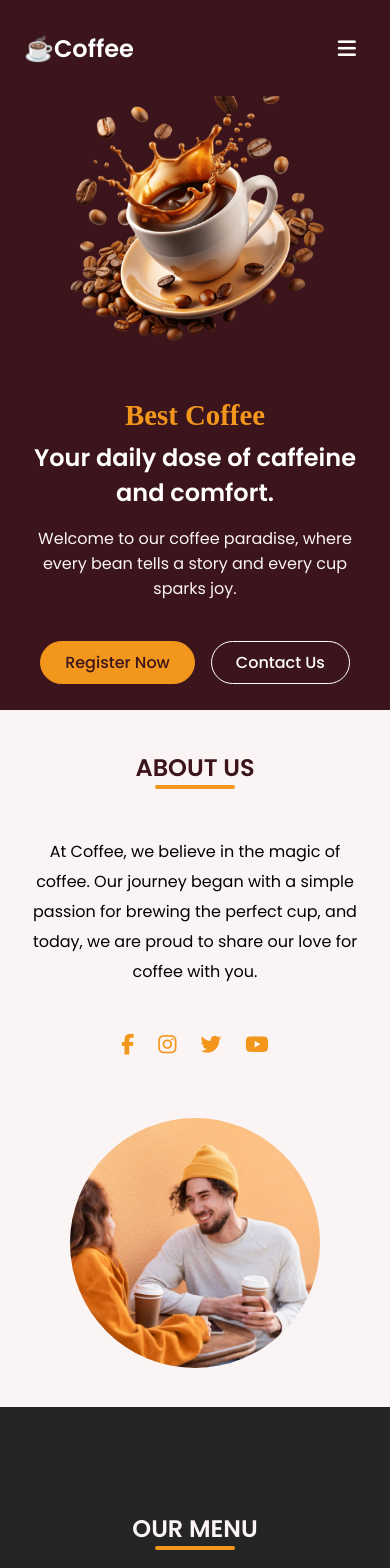
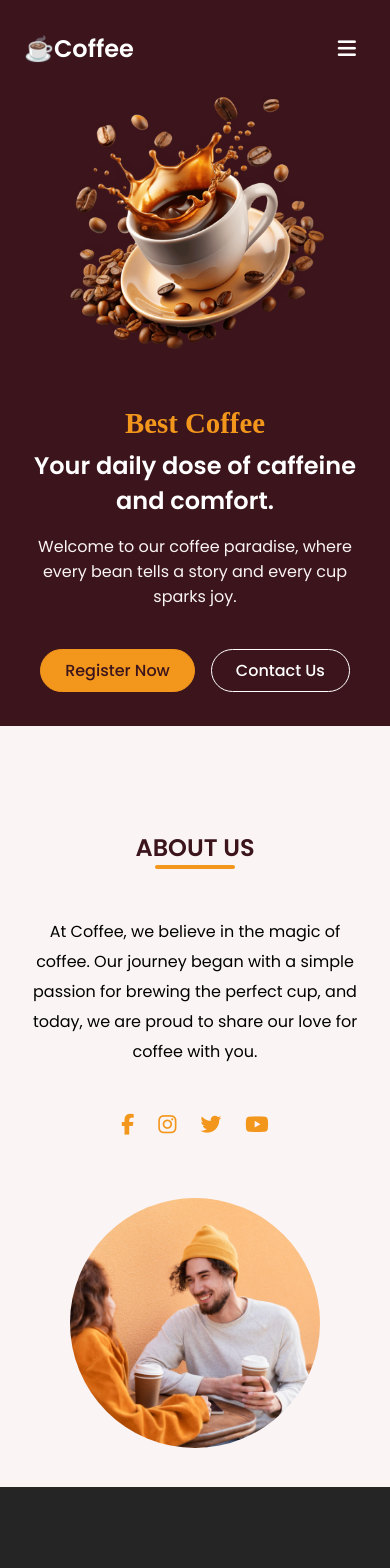
Before and after one commit to YashuBansal/Coffee-Shop, a React (Create React App) app in the folder react-frontend/: page / in a window 390 px wide. Shown: the top 1568 px of the page. Built offline with nearby package versions, Linux system fonts and the light colour scheme; a web font is replaced by a local one.

Commit message:
viewport update

```diff
--- a/react-frontend/src/index.css
+++ b/react-frontend/src/index.css
@@ -155,7 +155,7 @@ section {
     display: flex;
     align-items: center;
     justify-content: space-between;
-    padding: 0 1.5rem;
+    padding: 0.5rem 1.5rem;
     color: var(--white-color);
 }
 
@@ -611,6 +611,9 @@ section {
         --font-size-xxl: 1.8rem;
 
     }
+    section {
+        min-height: var(--real-vh);
+    }
 
     /* Hero Section */
     .hero-section .content-section {
@@ -640,7 +643,6 @@ section {
     .about-section .content-section {
         gap: 3rem;
         flex-direction: column-reverse;
-        padding: 0 1.5rem;
     }
 
     .about-section .about-image-wrapper .about-image {
@@ -690,9 +692,6 @@ section {
 }
 
 @media screen and (max-width: 640px) {
-    section {
-        min-height: var(--real-vh);
-    }
     .menu-section .menu-items {
         grid-template-columns: repeat(1, 1fr);
     }
```
